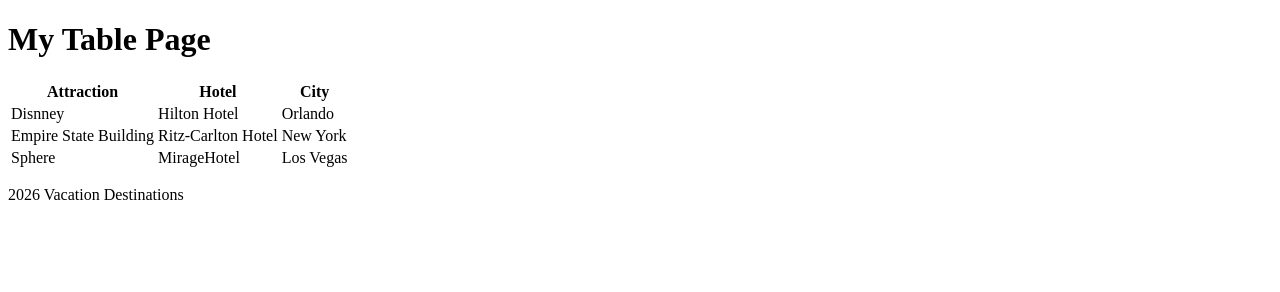
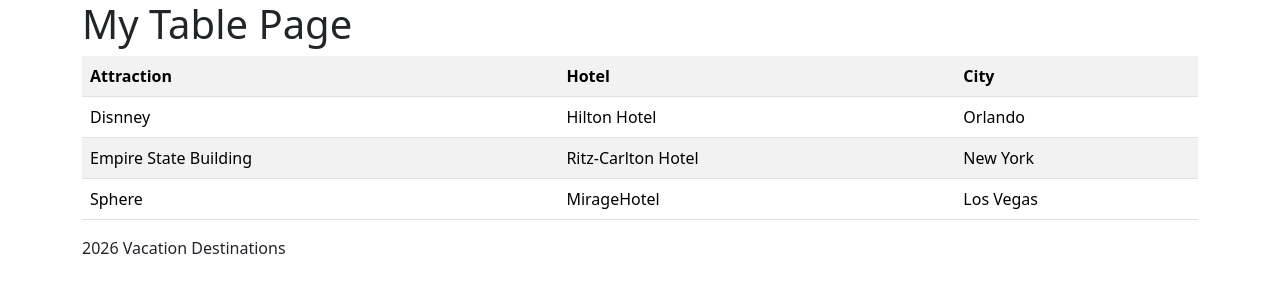
Before and after one commit to lhaywood3/VSCode, a plain HTML site: page Table.html in a window 1280 px wide. Drawn offline with nearby package versions, Linux system fonts and the light colour scheme.

Commit message:
10/3 update

```diff
--- a/Table.html
+++ b/Table.html
@@ -4,13 +4,15 @@
     <meta charset="UTF-8">
     <meta name="viewport" content="width=device-width, initial-scale=1.0">
     <title>Table</title>
+    <link href="https://cdn.jsdelivr.net/npm/bootstrap@5.3.8/dist/css/bootstrap.min.css" rel="stylesheet" integrity="sha384-sRIl4kxILFvY47J16cr9ZwB07vP4J8+LH7qKQnuqkuIAvNWLzeN8tE5YBujZqJLB" crossorigin="anonymous">
 </head>
 <body>
-    <header>
-        <h1>My Table Page</h1>
-    </header>
-    <section>
-        <table>
+    <div class="container">
+        <header>
+            <h1>My Table Page</h1>
+        </header>
+        <section>
+            <table class="table table-striped">
             <tr>
                 <th>Attraction</th>
                 <th>Hotel</th>
@@ -35,6 +37,7 @@
     </section>
     <footer>
         <p>2026 Vacation Destinations</p>
-
+    </footer>
+    </div>
 </body>
 </html>
```
